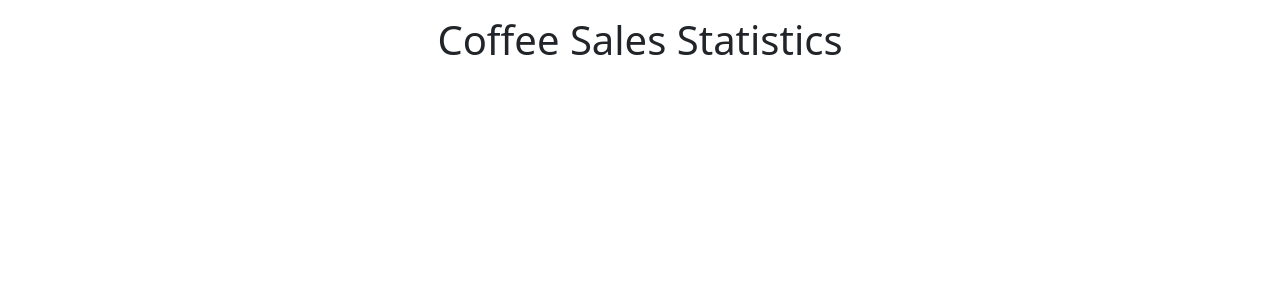
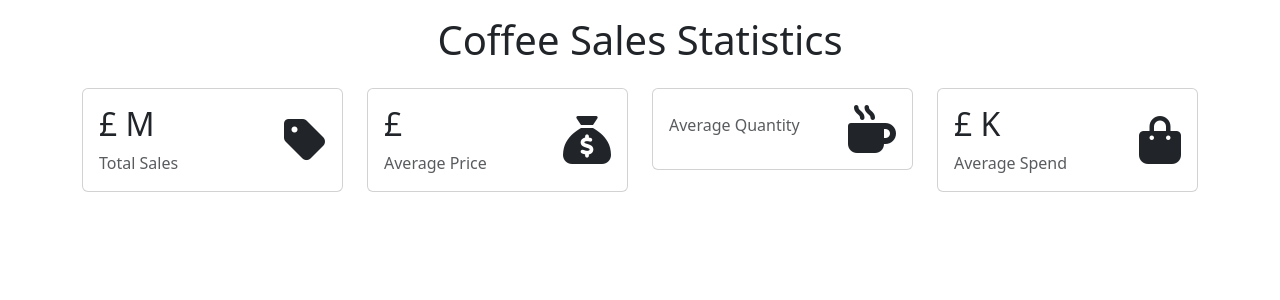
Before and after one commit to jonathan-odonnell/recommendations, a Django app: template stats/templates/coffee_sales_stats.html in a window 1280 px wide. Shown: the part 56-356 px from the top of the page. Run offline with Django 3.2, Linux system fonts and the light colour scheme; the template is opened without the code that fills it, so the values that code supplies are empty; some libraries are stand-ins or nearby versions.

Commit message:
Added stats in coffee sales view and template

```diff
--- a/stats/templates/coffee_sales_stats.html
+++ b/stats/templates/coffee_sales_stats.html
@@ -7,5 +7,59 @@
             <h1>Coffee Sales Statistics</h1>
         </div>
     </div>
+    <div class="row mb-3">
+        <div class="col-6 col-lg-3 mb-3 mb-lg-0">
+            <div class="card">
+                <div class="card-body d-flex justify-content-between">
+                    <div class="d-block">
+                        <h2>£{{ total_sales|floatformat:"1" }} M</h2>
+                        <p class="text-body-secondary text-capitalize mb-0">total sales</p>
+                    </div>
+                    <div class="d-block my-auto">
+                        <i class="fa-solid display-5 fa-tag"></i>
+                    </div>
+                </div>
+            </div>
+        </div>
+        <div class="col-6 col-lg-3 mb-3 mb-lg-0">
+            <div class="card">
+                <div class="card-body d-flex justify-content-between">
+                    <div class="d-block">
+                        <h2>£{{ average_price|floatformat:"2" }}</h2>
+                        <p class="text-body-secondary text-capitalize mb-0">average price</p>
+                    </div>
+                    <div class="d-block my-auto">
+                        <i class="fa-solid display-5 fa-sack-dollar"></i>
+                    </div>
+                </div>
+            </div>
+        </div>
+        <div class="col-6 col-lg-3">
+            <div class="card">
+                <div class="card-body d-flex justify-content-between">
+                    <div class="d-block">
+                        <h2>{{ average_quantity|floatformat:"2" }}</h2>
+                        <p class="text-body-secondary text-capitalize mb-0">Average quantity</p>
+                    </div>
+                    <div class="d-block my-auto">
+                        <i class="fa-solid display-5 fa-mug-hot"></i>
+                    </div>
+                </div>
+            </div>
+        </div>
+        <div class="col-6 col-lg-3">
+            <div class="card">
+                <div class="card-body d-flex justify-content-between">
+                    <div class="d-block">
+                        <h2>£{{ average_spend|floatformat:"1" }} K</h2>
+                        <p class="text-body-secondary text-capitalize mb-0">Average spend</p>
+                    </div>
+                    <div class="d-block my-auto">
+                        <i class="fa-solid display-5 fa-bag-shopping"></i>
+                    </div>
+                </div>
+            </div>
+        </div>
+    </div>
 </div>
 {% endblock %}
```
Also changed, not shown: stats/views.py (+8 -2 lines).
